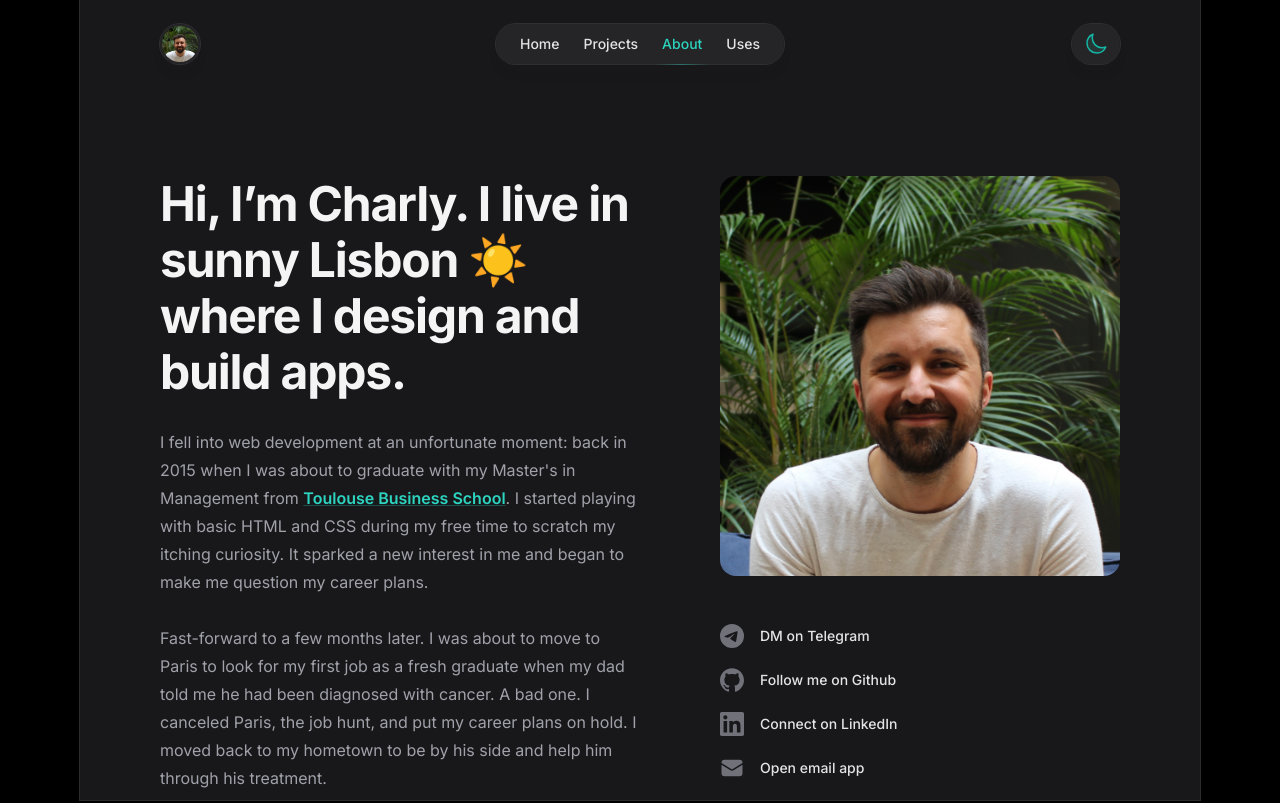
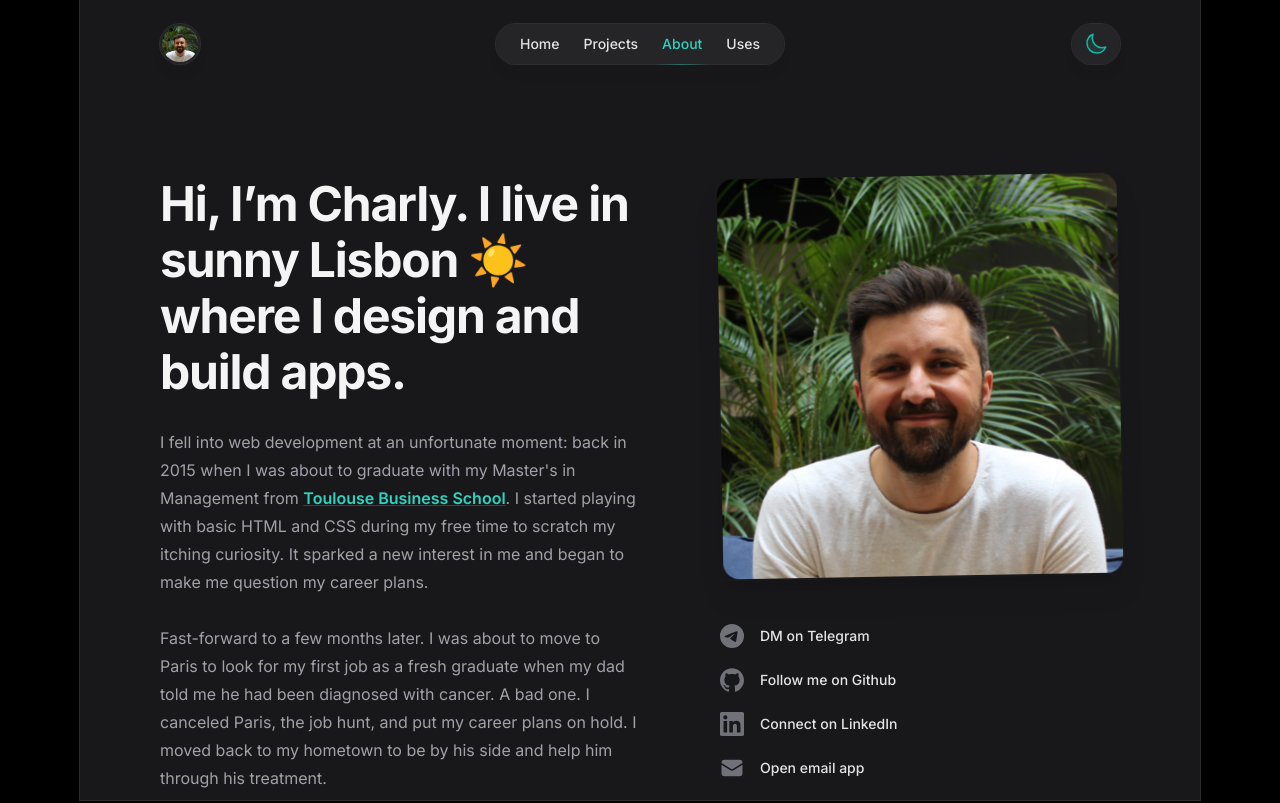
Before and after one commit to CharlyMartin/portfolio, a Next.js app: page /about in a window 1280 px wide. Shown: the top 803 px of the page. Built offline with nearby package versions, Linux system fonts and the light colour scheme.

Commit message:
Fix image on about page

```diff
--- a/src/app/about/page.tsx
+++ b/src/app/about/page.tsx
@@ -24,12 +24,11 @@ export default function About() {
     <Container>
       <div className="grid grid-cols-1 gap-y-16 lg:grid-cols-2 lg:grid-rows-[auto_1fr] lg:gap-y-12">
         <div className="lg:pl-20">
-          <div className="max-w-xs lg:max-w-none">
+          <div className="mx-auto w-full max-w-md -rotate-1 ring-2 ring-zinc-100 drop-shadow-xl dark:ring-zinc-900">
             <Image
               {...bio.avatar}
               alt="Avatar of the author"
-              sizes="(min-width: 1024px) 32rem, 20rem"
-              className="aspect-square rounded-2xl bg-zinc-100 object-cover dark:bg-zinc-800"
+              className="aspect-square rounded-2xl "
             />
           </div>
         </div>
```
